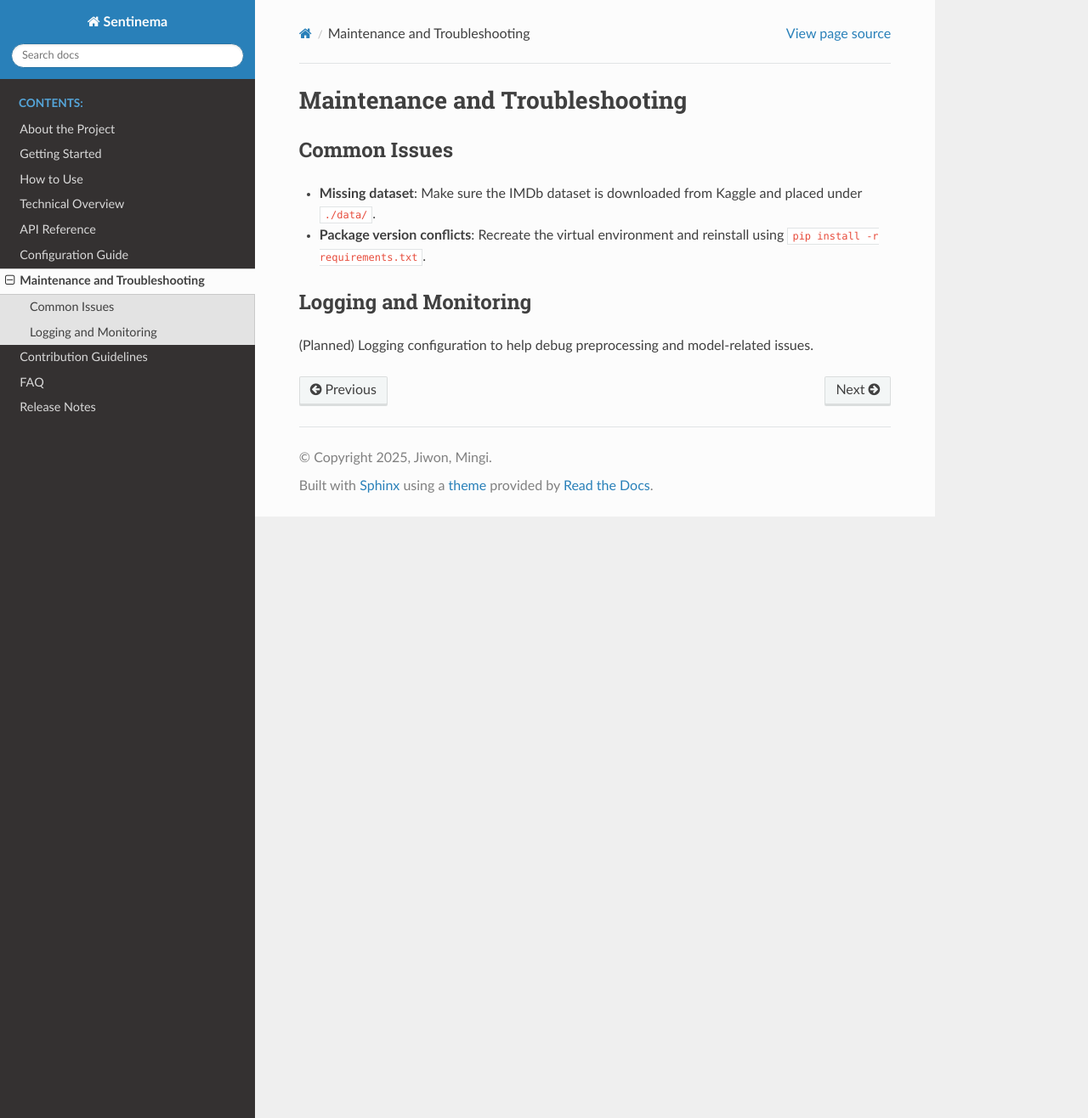
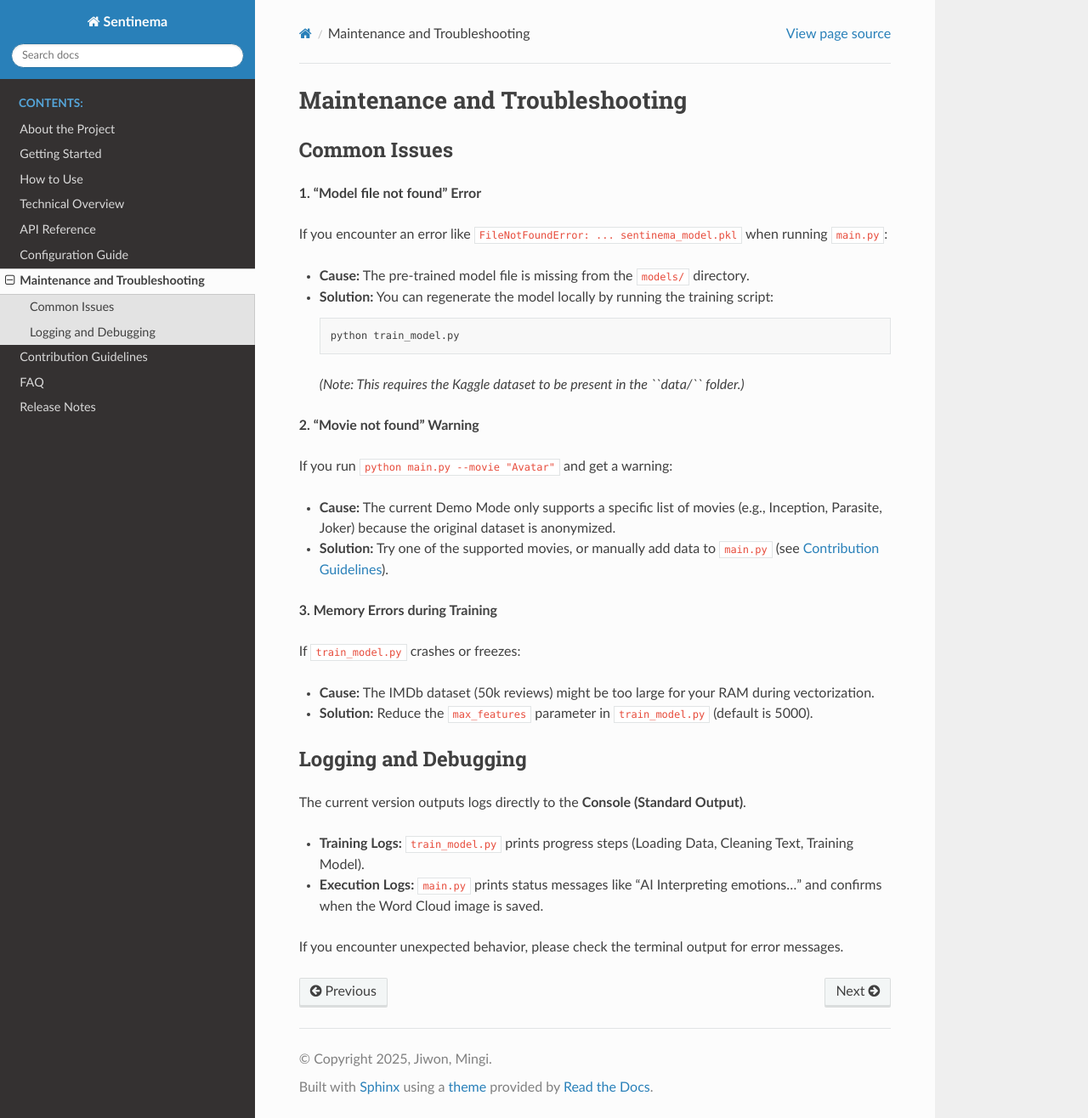
Before and after one commit to JIWONJJJ/Sentinema, a Sphinx documentation site: the page built from docs/source/maintenance.rst, in a window 1280 px wide and 1316 px high. Shown: the whole window at 85% size. Built offline with Sphinx 7.4.7 and the Read the Docs theme 3.1.0, drawn with Linux system fonts in a browser that asks for light colours.

Commit message:
Update maintenance.rst

```diff
--- a/docs/source/maintenance.rst
+++ b/docs/source/maintenance.rst
@@ -4,16 +4,39 @@ Maintenance and Troubleshooting
 Common Issues
 -------------
 
-- **Missing dataset**:
-  Make sure the IMDb dataset is downloaded from Kaggle
-  and placed under ``./data/``.
+**1. "Model file not found" Error**
 
-- **Package version conflicts**:
-  Recreate the virtual environment and reinstall using
-  ``pip install -r requirements.txt``.
+If you encounter an error like ``FileNotFoundError: ... sentinema_model.pkl`` when running ``main.py``:
 
-Logging and Monitoring
-----------------------
+- **Cause:** The pre-trained model file is missing from the ``models/`` directory.
+- **Solution:** You can regenerate the model locally by running the training script:
 
-(Planned) Logging configuration to help debug preprocessing
-and model-related issues.
+  .. code-block:: bash
+
+     python train_model.py
+
+  *(Note: This requires the Kaggle dataset to be present in the ``data/`` folder.)*
+
+**2. "Movie not found" Warning**
+
+If you run ``python main.py --movie "Avatar"`` and get a warning:
+
+- **Cause:** The current Demo Mode only supports a specific list of movies (e.g., Inception, Parasite, Joker) because the original dataset is anonymized.
+- **Solution:** Try one of the supported movies, or manually add data to ``main.py`` (see :doc:`contributing`).
+
+**3. Memory Errors during Training**
+
+If ``train_model.py`` crashes or freezes:
+
+- **Cause:** The IMDb dataset (50k reviews) might be too large for your RAM during vectorization.
+- **Solution:** Reduce the ``max_features`` parameter in ``train_model.py`` (default is 5000).
+
+Logging and Debugging
+---------------------
+
+The current version outputs logs directly to the **Console (Standard Output)**.
+
+- **Training Logs:** ``train_model.py`` prints progress steps (Loading Data, Cleaning Text, Training Model).
+- **Execution Logs:** ``main.py`` prints status messages like "AI Interpreting emotions..." and confirms when the Word Cloud image is saved.
+
+If you encounter unexpected behavior, please check the terminal output for error messages.
```
